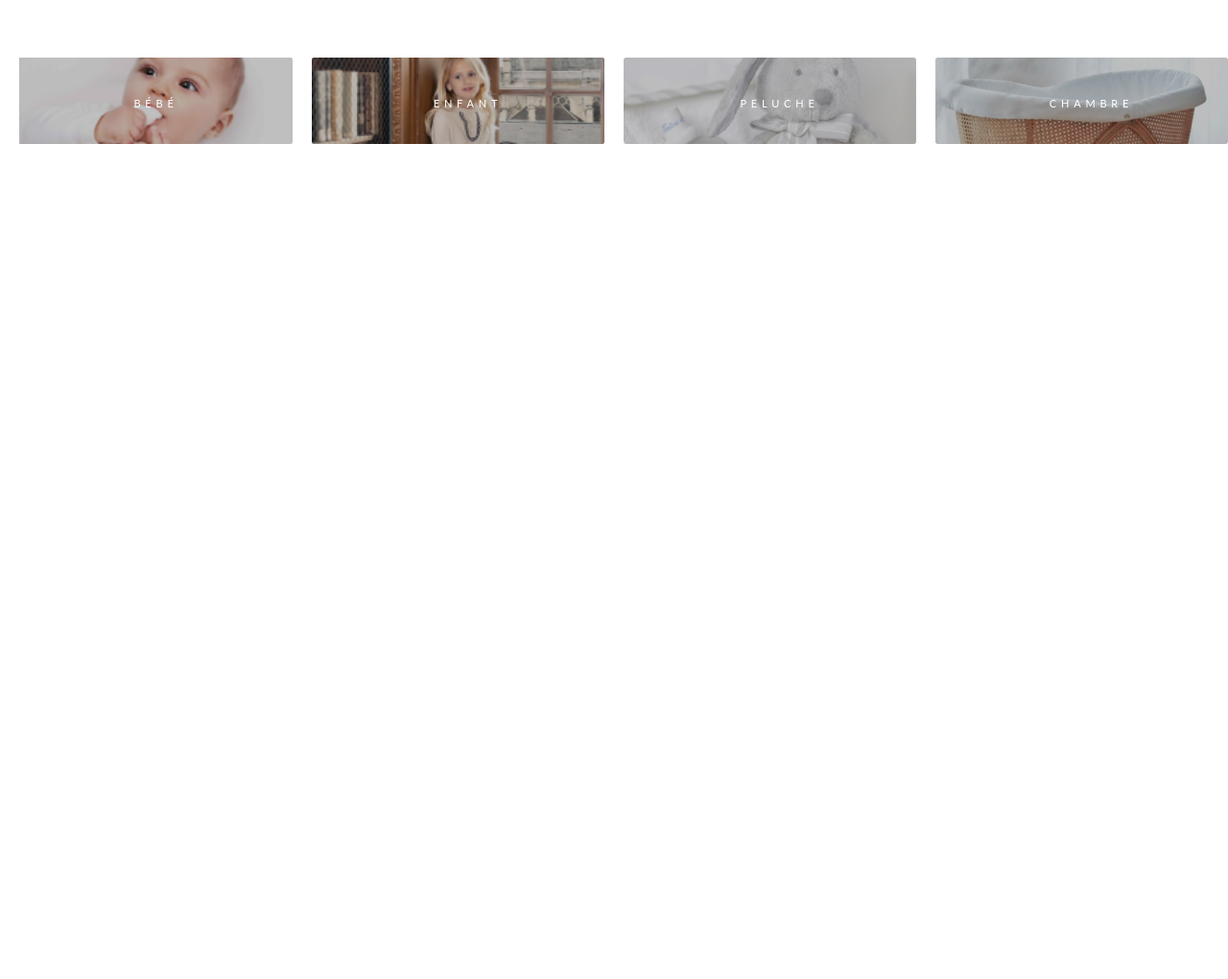
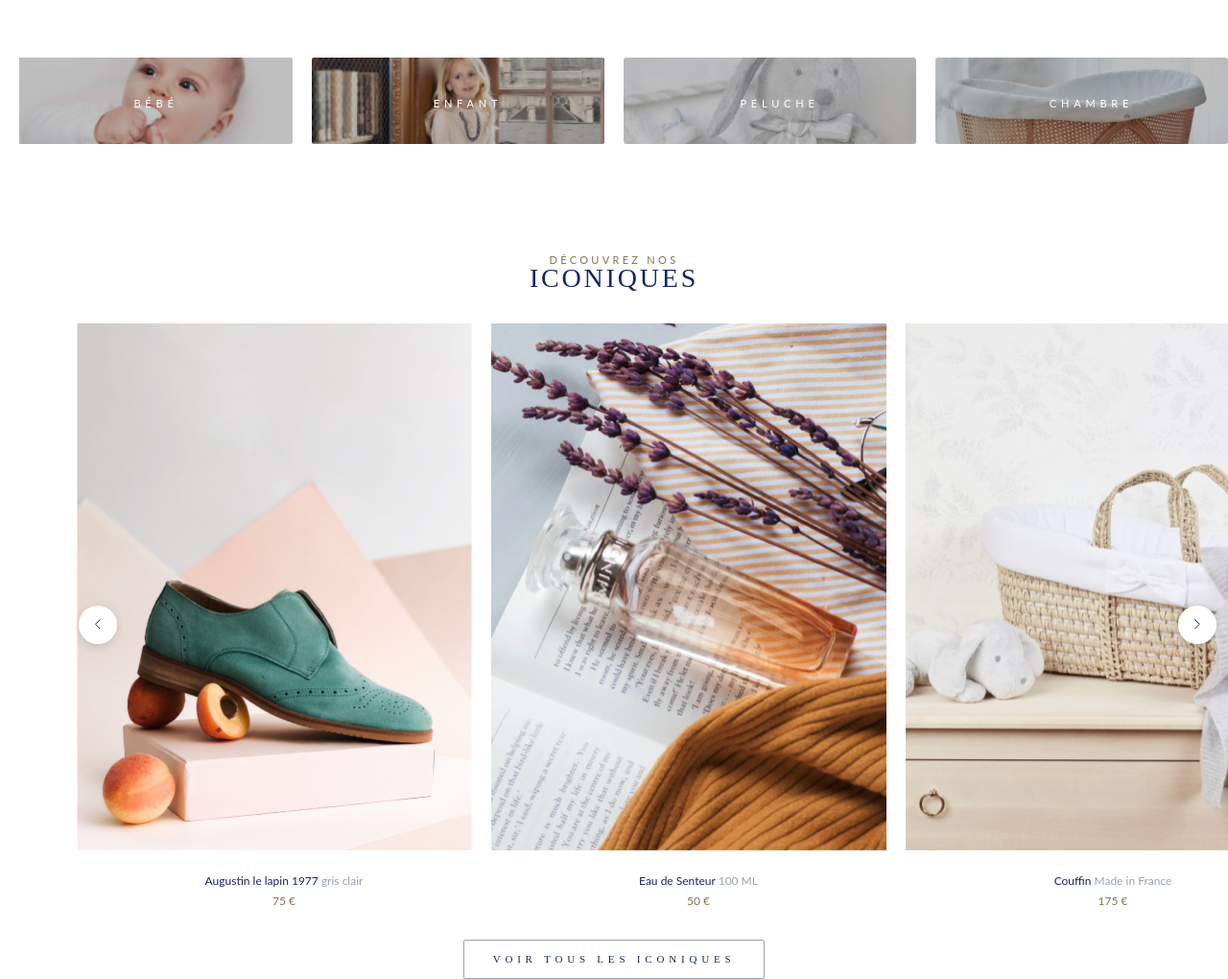
Before and after one commit to AchabHanna/Colorz, a website built with Parcel: page src/index.html in a window 1280 px wide. Shown: the part 760-1780 px from the top of the page at 96% size. Before the commit the page ends 913 px from the top, so only its background shows below. Built offline with nearby package versions, Linux system fonts and the light colour scheme; grey boxes are pictures that could not be loaded.

Commit message:
feat: add iconic products section, js for slider, utility class, update assets and scss files

```diff
--- a/src/index.html
+++ b/src/index.html
@@ -85,7 +85,7 @@
 										<a class="item__link nav-link" href="#">naissance</a>
 										<img
 											class="d-lg-none"
-											src="/assets/images/icons/chevron.svg"
+											src="/assets/images/icons/chevronRight.svg"
 											alt=""
 										/>
 									</li>
@@ -94,7 +94,7 @@
 										<a class="item__link nav-link" href="#">bébé</a>
 										<img
 											class="d-lg-none"
-											src="/assets/images/icons/chevron.svg"
+											src="/assets/images/icons/chevronRight.svg"
 											alt=""
 										/>
 									</li>
@@ -103,7 +103,7 @@
 										<a class="item__link nav-link" href="#">enfant</a>
 										<img
 											class="d-lg-none"
-											src="/assets/images/icons/chevron.svg"
+											src="/assets/images/icons/chevronRight.svg"
 											alt=""
 										/>
 									</li>
@@ -112,7 +112,7 @@
 										<a class="item__link nav-link" href="#">peluche</a>
 										<img
 											class="d-lg-none"
-											src="/assets/images/icons/chevron.svg"
+											src="/assets/images/icons/chevronRight.svg"
 											alt=""
 										/>
 									</li>
@@ -121,7 +121,7 @@
 										<a class="item__link nav-link" href="#">chambre</a>
 										<img
 											class="d-lg-none"
-											src="/assets/images/icons/chevron.svg"
+											src="/assets/images/icons/chevronRight.svg"
 											alt=""
 										/>
 									</li>
@@ -130,7 +130,7 @@
 										<a class="item__link nav-link" href="#">cadeaux</a>
 										<img
 											class="d-lg-none"
-											src="/assets/images/icons/chevron.svg"
+											src="/assets/images/icons/chevronRight.svg"
 											alt=""
 										/>
 									</li>
@@ -139,7 +139,7 @@
 										<a class="item__link nav-link" href="#">collaborations</a>
 										<img
 											class="d-lg-none"
-											src="/assets/images/icons/chevron.svg"
+											src="/assets/images/icons/chevronRight.svg"
 											alt=""
 										/>
 									</li>
@@ -148,7 +148,7 @@
 										<a class="item__link nav-link" href="#">dernière chance</a>
 										<img
 											class="d-lg-none"
-											src="/assets/images/icons/chevron.svg"
+											src="/assets/images/icons/chevronRight.svg"
 											alt=""
 										/>
 									</li>
@@ -161,7 +161,7 @@
 				<div class="heroHeader__discovery discovery">
 					<p class="discovery__title">découvrez</p>
 					<p class="discovery__description">les imprimés de la saison</p>
-					<button class="discovery__button">découvrir</button>
+					<button class="discovery__button button">découvrir</button>
 				</div>
 			</section>
 
@@ -220,6 +220,119 @@
 					</div>
 				</div>
 			</section>
+
+			<section class="iconicProducts">
+				<!-- <img
+                    class="iconicProducts__deco iconicProducts__deco--firstElement"
+                    src="/assets/images/forme_2v.png"
+                    alt=""
+                />
+                <img
+                    class="iconicProducts__deco iconicProducts__deco--secondElement"
+                    src="/assets/images/forme_1.png"
+                    alt=""
+                /> -->
+				<div class="iconicProducts__title">
+					<p class="iconicProducts__firstPartTitle">découvrez nos</p>
+					<p class="iconicProducts__secondPartTitle">iconiques</p>
+				</div>
+
+				<div id="container" class="iconicProducts__slider slider">
+					<div class="slider__slide">
+						<img
+							class="slider__image"
+							src="/assets/images/slider_img1.png"
+							alt=""
+						/>
+						<div class="slider__product product">
+							<p class="product__description mb-0">
+								Augustin le lapin 1977
+								<span class="product__detail">gris clair</span>
+							</p>
+							<p class="product__description product__description--price mb-0">
+								75 €
+							</p>
+						</div>
+					</div>
+
+					<div>
+						<img
+							class="slider__image"
+							src="/assets/images/slider_img2.png"
+							alt=""
+						/>
+						<div class="slider__product product mb-0">
+							<p class="product__description mb-0">
+								Eau de Senteur
+								<span class="product__detail">100 ML</span>
+							</p>
+							<p class="product__description product__description--price mb-0">
+								50 €
+							</p>
+						</div>
+					</div>
+
+					<div>
+						<img
+							class="slider__image"
+							src="/assets/images/slider_img3.png"
+							alt=""
+						/>
+						<div class="slider__product product mb-0">
+							<p class="product__description mb-0">
+								Couffin
+								<span class="product__detail">Made in France</span>
+							</p>
+							<p class="product__description product__description--price mb-0">
+								175 €
+							</p>
+						</div>
+					</div>
+
+					<div>
+						<img
+							class="slider__image"
+							src="/assets/images/slider_img4.png"
+							alt=""
+						/>
+						<div class="slider__product product">
+							<p class="product__description mb-0">
+								Robe
+								<span class="product__detail"
+									>rose pâle imprimé floral À partir de</span
+								>
+							</p>
+							<span
+								class="product__description product__description--price mb-0"
+							>
+								75 €
+							</span>
+						</div>
+					</div>
+				</div>
+
+				<button
+					class="slider__button slider__button--left p-0"
+					id="previous"
+					type="button"
+				>
+					<img src="/assets/images/icons/chevronLeft.svg" alt="" />
+				</button>
+
+				<button
+					class="slider__button slider__button--right p-0"
+					id="next"
+					type="button"
+				>
+					<img src="/assets/images/icons/chevronRight.svg" alt="" />
+				</button>
+
+				<div class="iconicProducts__buttonContainer">
+					<button class="iconicProducts__buttonDiscovery button">
+						voir tous les iconiques
+					</button>
+				</div>
+			</section>
 		</main>
 	</body>
 </html>
--- a/src/js/index.js
+++ b/src/js/index.js
@@ -1,2 +1,3 @@
 import "/js/nav";
 import "/js/scrollbar";
+import "/js/slider";
--- a/src/scss/_styles.scss
+++ b/src/scss/_styles.scss
@@ -6,3 +6,4 @@
 @import "layouts/heroHeader";
 @import "layouts/nav";
 @import "layouts/headings";
+@import "layouts/iconicProducts";
--- a/src/scss/global/_utilities.scss
+++ b/src/scss/global/_utilities.scss
@@ -1,3 +1,17 @@
+.button {
+	// margin: 14px 30px;
+	margin-top: 30px;
+	text-transform: uppercase;
+	color: #ffffff;
+	background-color: transparent;
+	border-radius: 2px;
+	outline: none;
+	font-size: 11px;
+	letter-spacing: 0.3rem;
+	transition: 0.2s ease-in-out;
+	padding: 14px 30px;
+}
+
 .item {
 	font-size: 11px;
 	font-family: "lato";
--- a/src/scss/layouts/_headings.scss
+++ b/src/scss/layouts/_headings.scss
@@ -40,7 +40,6 @@
 
 .progressBar {
 	margin-top: 20px;
-	margin-bottom: 30px;
 	@include flexbox(center, center);
 
 	&__container {
--- a/src/scss/layouts/_heroHeader.scss
+++ b/src/scss/layouts/_heroHeader.scss
@@ -89,22 +89,29 @@
 	}
 
 	&__button {
-		width: 150px;
-		height: 52px;
-		margin-top: 30px;
-		text-transform: uppercase;
-		color: $white;
-		background-color: transparent;
+		// width: 150px;
+		// height: 52px;
+		// margin-top: 30px;
+		// text-transform: uppercase;
+		// color: $white;
+		// background-color: transparent;
+		// border: 1px solid $white;
+		// border-radius: 2px;
+		// outline: none;
+		// font-size: 11px;
+		// letter-spacing: 0.3rem;
+		// transition: 0.2s ease-in-out;
 		border: 1px solid $white;
-		border-radius: 2px;
-		outline: none;
-		font-size: 11px;
-		letter-spacing: 0.3rem;
-		transition: 0.2s ease-in-out;
+		// width: 150px;
+		// height: 52px;
 
 		&:hover {
-			background-color: $white 0.3;
 			color: $blue;
 		}
+
+		// &:hover {
+		// 	background-color: $white 0.3;
+		// 	color: $blue;
+		// }
 	}
 }
--- /dev/null
+++ b/src/scss/layouts/_iconicProducts.scss
@@ -0,0 +1,132 @@
+.iconicProducts {
+	position: relative;
+	margin-top: 52px;
+	overflow: hidden;
+
+	@include large {
+		margin-top: 112px;
+	}
+
+	&__title {
+		text-align: center;
+	}
+
+	&__firstPartTitle {
+		font-size: 11px;
+		letter-spacing: 3.3px;
+		font-family: "lato";
+		color: $gold;
+		text-transform: uppercase;
+		margin-bottom: 0;
+	}
+
+	&__secondPartTitle {
+		font-size: 28px;
+		letter-spacing: 2.8px;
+		font-family: "cormorant";
+		color: $blue;
+		text-transform: uppercase;
+	}
+
+	&__deco {
+		position: absolute;
+		z-index: 2;
+
+		&--firstElement {
+			top: -34px;
+			right: 282px;
+		}
+
+		&--secondElement {
+			left: 301px;
+			top: 395px;
+		}
+	}
+
+	.slider {
+		display: flex;
+		flex-wrap: nowrap;
+		overflow-x: auto;
+		margin-top: 32px;
+		margin-left: 20px;
+		position: relative;
+
+		@include large {
+			margin-left: 80px;
+		}
+
+		&::-webkit-scrollbar {
+			display: none;
+		}
+
+		&__image {
+			width: 278px;
+			margin-right: 10px;
+
+			@include extraLarge {
+				width: 412px;
+				height: 550px;
+				margin-right: 20px;
+			}
+		}
+	}
+
+	.product {
+		margin-top: 18px;
+		text-align: center;
+
+		&__description {
+			font-size: 12px;
+			line-height: 21px;
+			font-family: "lato";
+			color: $blue;
+
+			&--price {
+				color: $gold;
+			}
+		}
+
+		&__detail {
+			color: $blue_light;
+		}
+	}
+
+	.slider__button {
+		width: 40px;
+		height: 40px;
+		border-radius: 50%;
+		box-shadow: 0px 3px 10px rgba(0, 0, 0, 0.13);
+		background-color: $white;
+		position: absolute;
+		outline: none;
+		border: none;
+		top: 50%;
+		right: 0;
+		transform: translate(-30%, -12px);
+
+		&--left {
+			left: 34px;
+
+			@include large {
+				left: 94px;
+			}
+		}
+
+		&--right {
+			right: 0;
+		}
+	}
+
+	.iconicProducts__deco2 {
+		position: absolute;
+	}
+
+	.iconicProducts__buttonDiscovery {
+		color: $blue;
+		border: 1px solid $blue_light;
+	}
+
+	.iconicProducts__buttonContainer {
+		@include flexbox(row, center, center);
+	}
+}
```
Also changed, not shown: src/js/slider.js (added, +27 -0 lines), src/assets/images/forme_1.png, src/assets/images/forme_2v.png, src/assets/images/icons/chevronLeft.svg (added), src/assets/images/icons/chevronRight.svg (renamed from src/assets/images/icons/chevron.svg), src/assets/images/slider_img4.png.
